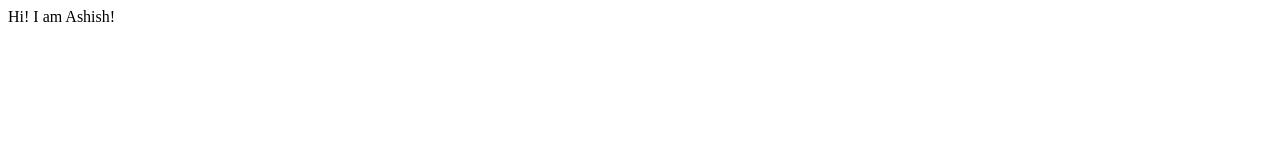
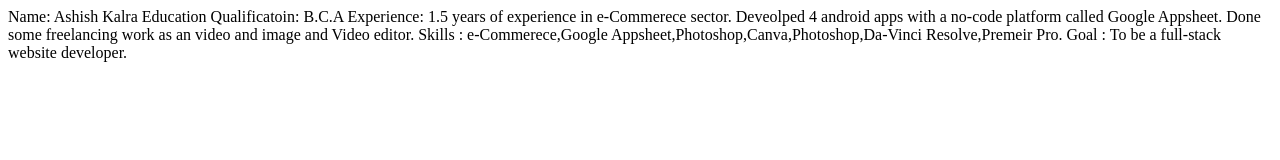
Before and after one commit to llashishll/ashishkalra-portfolio, a plain HTML site: page index.html in a window 1280 px wide. Drawn offline with Linux system fonts and the light colour scheme.

Commit message:
Update index.html

```diff
--- a/index.html
+++ b/index.html
@@ -4,9 +4,17 @@
     <meta charset="UTF-8">
     <meta http-equiv="X-UA-Compatible" content="IE=edge">
     <meta name="viewport" content="width=device-width, initial-scale=1.0">
-    <title>Ashish's Portofolio</title>
+    <title>Ashish's Portofolio
+    </title>
 </head>
 <body>
-    Hi! I am Ashish!
+    Name: Ashish Kalra
+    Education Qualificatoin: B.C.A
+    Experience: 1.5 years of experience in e-Commerece sector.
+                Deveolped 4 android apps with a no-code platform called Google Appsheet.
+                Done some freelancing work as an video and image and Video editor.
+    Skills : e-Commerece,Google Appsheet,Photoshop,Canva,Photoshop,Da-Vinci Resolve,Premeir Pro.
+
+    Goal : To be a full-stack website developer.
 </body>
 </html>
```
